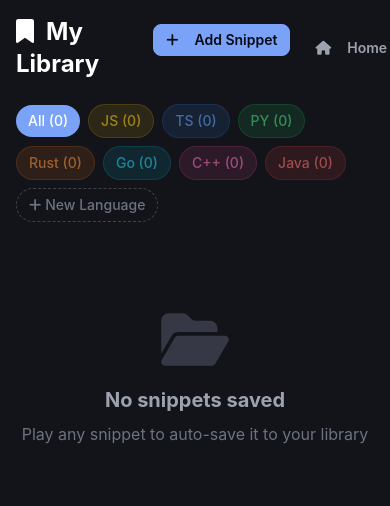
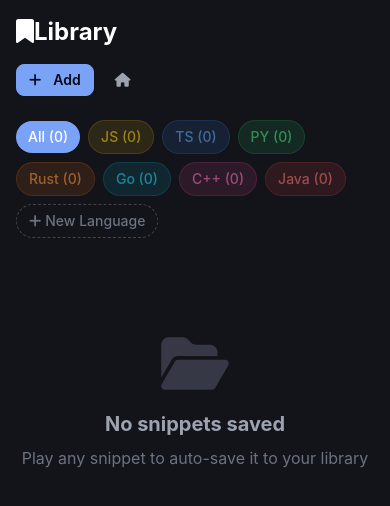
Before and after one commit to pierodev0/dev-typing, a React (Vite) app: page /library in a window 390 px wide. Shown: the top 506 px of the page. Built offline with nearby package versions, Linux system fonts and the light colour scheme.

Commit message:
feat: improve layout and responsiveness of LibraryPage components

```diff
--- a/src/pages/LibraryPage.tsx
+++ b/src/pages/LibraryPage.tsx
@@ -436,7 +436,7 @@ export const LibraryPage = ({ onBack, onStartGame, onStartSequence }: LibraryPag
 
       {showNewSnippet && (
         <div className="fixed inset-0 bg-black/60 backdrop-blur-sm z-50 flex items-center justify-center p-4">
-          <div className="bg-tokyo-bg-dark border border-white/10 rounded-2xl p-6 max-w-lg w-full shadow-2xl">
+          <div className="bg-tokyo-bg-dark border border-white/10 rounded-2xl p-4 sm:p-6 w-full max-w-md sm:max-w-lg shadow-2xl max-h-[90vh] overflow-y-auto">
             <h3 className="text-lg font-bold text-white mb-4">Add New Snippet</h3>
 
             <div className="space-y-4 mb-4">
@@ -474,12 +474,12 @@ export const LibraryPage = ({ onBack, onStartGame, onStartSequence }: LibraryPag
                   value={newSnippetCode}
                   onChange={(e) => setNewSnippetCode(e.target.value)}
                   placeholder="Paste your code here..."
-                  className="textarea textarea-bordered w-full h-48 bg-tokyo-bg-darkest border-white/10 text-white font-mono text-sm"
+                  className="textarea textarea-bordered w-full h-32 sm:h-48 bg-tokyo-bg-darkest border-white/10 text-white font-mono text-sm"
                 />
               </div>
             </div>
 
-            <div className="flex gap-2 justify-end">
+            <div className="flex flex-col sm:flex-row gap-2 sm:justify-end">
               <button
                 onClick={() => { setShowNewSnippet(false); setNewSnippetName(''); setNewSnippetCode(''); setNewSnippetLang('js'); }}
                 className="btn btn-ghost text-gray-400"
@@ -499,26 +499,31 @@ export const LibraryPage = ({ onBack, onStartGame, onStartSequence }: LibraryPag
       )}
 
       <div className="max-w-4xl mx-auto">
-        <div className="flex items-center justify-between mb-6">
+        <div className="flex flex-col sm:flex-row items-start sm:items-center justify-between gap-4 mb-6">
           <h1 className="text-2xl md:text-3xl font-bold text-white">
-            <i className="fa-solid fa-bookmark text-tokyo-purple mr-3"></i>
-            My Library
+            <i className="fa-solid fa-bookmark text-tokyo-purple mr-0 sm:mr-3"></i>
+            <span className="hidden sm:inline">My Library</span>
+            <span className="sm:hidden">Library</span>
           </h1>
-          <div className="flex gap-2">
+          <div className="flex flex-wrap gap-2">
             {!sequenceMode && (
               <>
                 <button
                   onClick={() => setShowNewSnippet(true)}
                   className="btn btn-primary btn-sm"
                 >
-                  <i className="fa-solid fa-plus mr-2"></i> Add Snippet
+                  <i className="fa-solid fa-plus mr-1 sm:mr-2"></i>
+                  <span className="hidden sm:inline">Add Snippet</span>
+                  <span className="sm:hidden">Add</span>
                 </button>
                 {snippets.length > 0 && (
                   <button
                     onClick={() => setSequenceMode(true)}
-                    className="btn btn-ghost text-gray-400"
+                    className="btn btn-ghost btn-sm text-gray-400"
                   >
-                    <i className="fa-solid fa-list-ol mr-2"></i> Create Sequence
+                    <i className="fa-solid fa-list-ol mr-1 sm:mr-2"></i>
+                    <span className="hidden sm:inline">Create Sequence</span>
+                    <span className="sm:hidden">Sequence</span>
                   </button>
                 )}
               </>
@@ -526,13 +531,15 @@ export const LibraryPage = ({ onBack, onStartGame, onStartSequence }: LibraryPag
             {sequenceMode && (
               <button
                 onClick={() => { setSequenceMode(false); setSelectedForSequence(new Set()); }}
-                className="btn btn-ghost text-gray-400"
+                className="btn btn-ghost btn-sm text-gray-400"
               >
-                Cancel
+                <i className="fa-solid fa-times mr-1 sm:mr-2"></i>
+                <span className="hidden sm:inline">Cancel</span>
               </button>
             )}
-            <button onClick={onBack} className="btn btn-ghost text-gray-400">
-              <i className="fa-solid fa-home mr-2"></i> Home
+            <button onClick={onBack} className="btn btn-ghost btn-sm text-gray-400">
+              <i className="fa-solid fa-home mr-1 sm:mr-2"></i>
+              <span className="hidden sm:inline">Home</span>
             </button>
           </div>
         </div>
@@ -543,7 +550,7 @@ export const LibraryPage = ({ onBack, onStartGame, onStartSequence }: LibraryPag
               <i className="fa-solid fa-list-ol text-tokyo-blue mr-2"></i>
               My Sequences
             </h2>
-            <div className="grid gap-2 md:grid-cols-2 lg:grid-cols-3">
+            <div className="grid gap-2 grid-cols-1 sm:grid-cols-2 lg:grid-cols-3">
               {sequences.map(seq => {
                 const seqSnippets = seq.snippetIds
                   .map(id => snippets.find(s => s.id === id))
@@ -688,10 +695,10 @@ export const LibraryPage = ({ onBack, onStartGame, onStartSequence }: LibraryPag
           </div>
         )}
 
-        <div className="flex flex-wrap items-center gap-2 mb-6">
+        <div className="flex flex-wrap items-center gap-2 mb-6 overflow-x-auto pb-2 -mx-4 px-4 sm:mx-0 sm:px-0">
           <button
             onClick={() => setSelectedLang(null)}
-            className={`px-3 py-1.5 rounded-full text-sm font-medium transition-all ${
+            className={`px-3 py-1.5 rounded-full text-sm font-medium transition-all whitespace-nowrap ${
               !selectedLang
                 ? 'bg-tokyo-blue text-white'
                 : 'bg-white/5 text-gray-400 hover:bg-white/10'
@@ -707,7 +714,7 @@ export const LibraryPage = ({ onBack, onStartGame, onStartSequence }: LibraryPag
               <button
                 key={lang.id}
                 onClick={() => setSelectedLang(lang.id)}
-                className={`px-3 py-1.5 rounded-full text-sm font-medium border transition-all ${
+                className={`px-3 py-1.5 rounded-full text-sm font-medium border transition-all whitespace-nowrap ${
                   selectedLang === lang.id
                     ? `${getLanguageColor(lang.id, customLanguages)} ring-2 ring-white/20`
                     : `${getLanguageColor(lang.id, customLanguages)} opacity-60 hover:opacity-100`
@@ -743,7 +750,7 @@ export const LibraryPage = ({ onBack, onStartGame, onStartSequence }: LibraryPag
                   <>
                     <button
                       onClick={() => setSelectedLang(lang.id)}
-                      className={`px-3 py-1.5 rounded-full text-sm font-medium border transition-all ${
+                      className={`px-3 py-1.5 rounded-full text-sm font-medium border transition-all whitespace-nowrap ${
                         selectedLang === lang.id
                           ? `${lang.color} ring-2 ring-white/20`
                           : `${lang.color} opacity-60 hover:opacity-100`
@@ -870,10 +877,10 @@ export const LibraryPage = ({ onBack, onStartGame, onStartSequence }: LibraryPag
                   ) : (
                     <div className="flex flex-col md:flex-row md:items-center justify-between gap-4">
                       <div
-                        className="flex-1 cursor-pointer"
+                        className="flex-1 cursor-pointer min-w-0"
                         onClick={() => setSelectedSnippet(snippet)}
                       >
-                        <h3 className="text-lg font-bold text-white mb-1">{snippet.name}</h3>
+                        <h3 className="text-lg font-bold text-white mb-1 truncate">{snippet.name}</h3>
                         <div className="flex items-center gap-2 flex-wrap text-sm text-gray-500">
                           <span className={`px-2 py-0.5 rounded-full text-xs font-medium border ${getLanguageColor(snippet.lang, customLanguages)}`}>
                             {getLanguageName(snippet.lang, customLanguages)}
@@ -887,7 +894,7 @@ export const LibraryPage = ({ onBack, onStartGame, onStartSequence }: LibraryPag
                           )}
                         </div>
                       </div>
-                      <div className="flex gap-2">
+                      <div className="flex flex-wrap gap-2">
                         <button
                           onClick={() => setMovingSnippet(snippet)}
                           className="btn btn-ghost btn-sm text-gray-400 hover:text-white"
@@ -905,13 +912,15 @@ export const LibraryPage = ({ onBack, onStartGame, onStartSequence }: LibraryPag
                           onClick={() => setSelectedSnippet(snippet)}
                           className="btn btn-ghost btn-sm text-gray-400"
                         >
-                          <i className="fa-solid fa-chart-line mr-1"></i> Stats
+                          <i className="fa-solid fa-chart-line mr-1"></i>
+                          <span className="hidden sm:inline">Stats</span>
                         </button>
                         <button
                           onClick={() => handlePlay(snippet)}
                           className="btn btn-primary btn-sm"
                         >
-                          <i className="fa-solid fa-play mr-1"></i> Play
+                          <i className="fa-solid fa-play mr-1"></i>
+                          <span className="hidden sm:inline">Play</span>
                         </button>
                         <button
                           onClick={() => setShowDeleteConfirm(snippet.id)}
```
